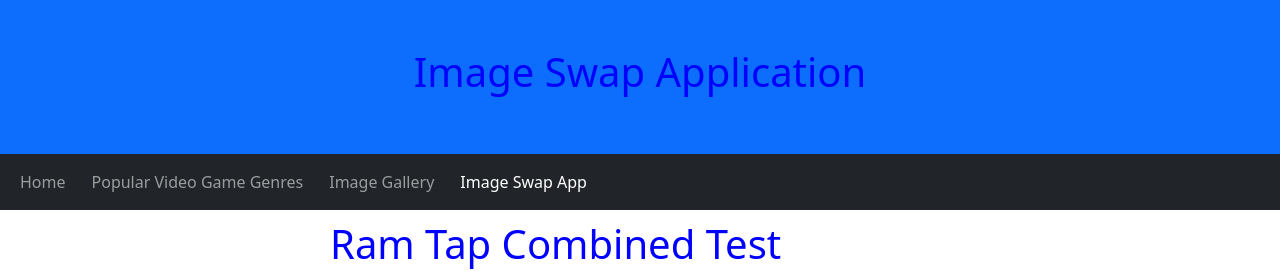
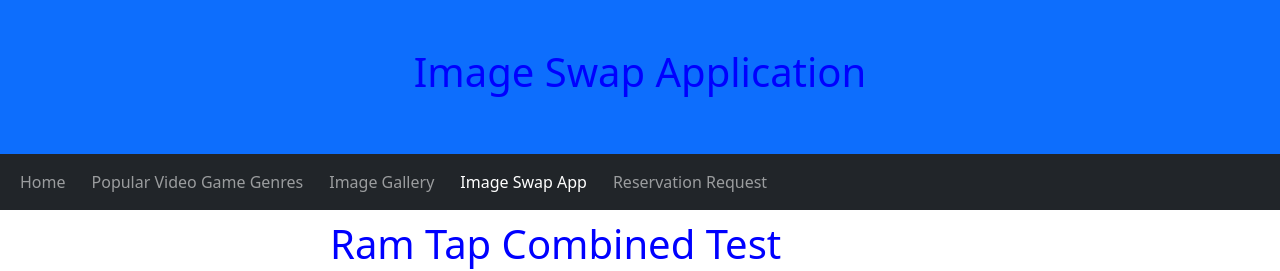
Before and after one commit to aalcala87/image_swap_application, a plain HTML site: page index.html in a window 1280 px wide. Shown: the top 271 px of the page. Drawn offline with nearby package versions, Linux system fonts and the light colour scheme.

Commit message:
Update index.html

```diff
--- a/index.html
+++ b/index.html
@@ -29,6 +29,8 @@
 			<li class="nav-item">
 				<a class="nav-link active" href="https://aalcala87.github.io/image_swap_application/">Image Swap App</a>
 			</li>
+			<li class="nav-item">
+				<a class="nav-link" href="https://aalcala87.github.io/reservation_request/">Reservation Request</a>
 			</li>
 			</ul>
 		</div>
```
Lines whose indentation alone changed are shown as unchanged.
